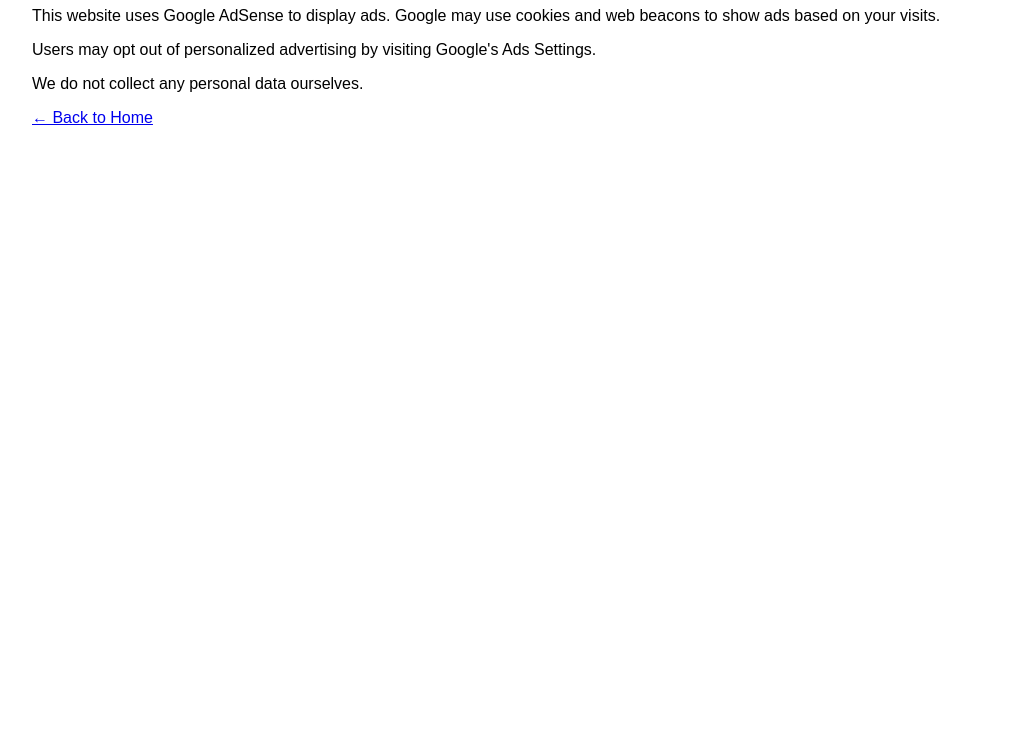
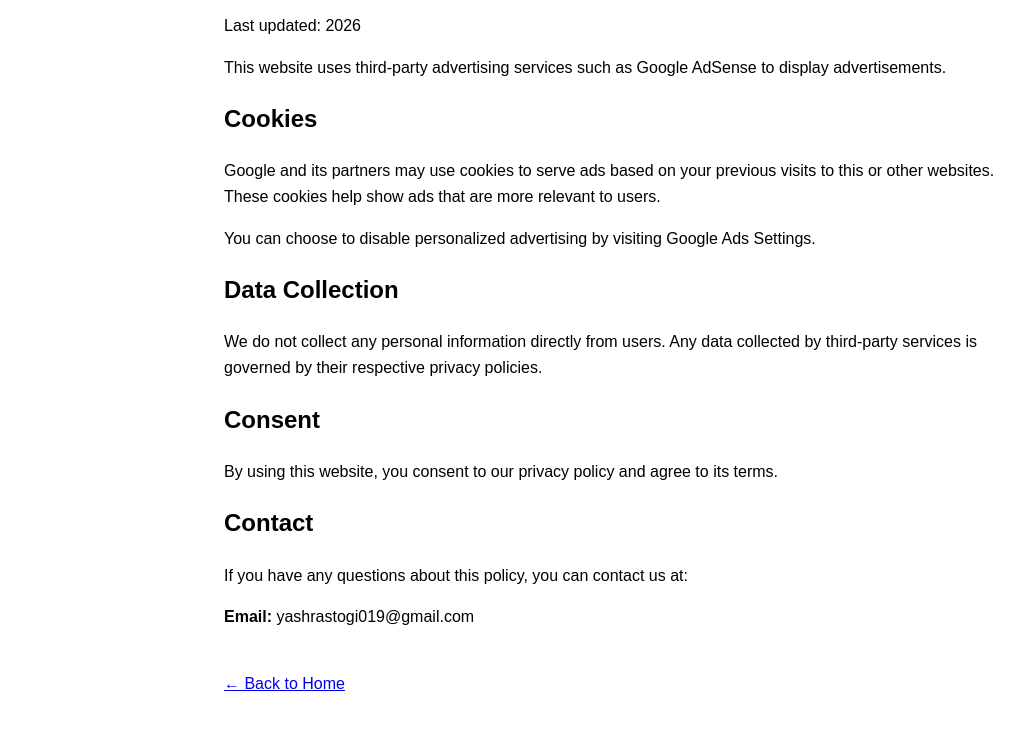
Before and after one commit to yashrastogi019-cell/Site, a plain HTML site: page privacy-policy.html in a window 1280 px wide. Shown: the part 121-858 px from the top of the page, without its empty margins (16-1037 px from the left). Before the commit the page ends 800 px from the top, so only its background shows below. Drawn offline with Linux system fonts and the light colour scheme.

Commit message:
Revise privacy policy content and title
Updated the privacy policy title and added sections on cookies, data collection, consent, and contact information.

```diff
--- a/privacy-policy.html
+++ b/privacy-policy.html
@@ -1,19 +1,34 @@
 <!DOCTYPE html>
-<html>
+<html lang="en">
 <head>
-  <title>Privacy Policy — Simple Ideas</title>
   <meta charset="UTF-8">
+  <title>Privacy Policy — Neon Dash</title>
+  <meta name="viewport" content="width=device-width, initial-scale=1.0">
 </head>
-<body style="font-family:Arial; padding:40px;">
+<body style="font-family:Arial; padding:40px; max-width:800px; margin:auto; line-height:1.6;">
 
 <h1>Privacy Policy</h1>
 
-<p>This website uses Google AdSense to display ads. Google may use cookies and web beacons to show ads based on your visits.</p>
+<p>Last updated: 2026</p>
 
-<p>Users may opt out of personalized advertising by visiting Google's Ads Settings.</p>
+<p>This website uses third-party advertising services such as Google AdSense to display advertisements.</p>
 
-<p>We do not collect any personal data ourselves.</p>
+<h2>Cookies</h2>
+<p>Google and its partners may use cookies to serve ads based on your previous visits to this or other websites. These cookies help show ads that are more relevant to users.</p>
 
+<p>You can choose to disable personalized advertising by visiting Google Ads Settings.</p>
+
+<h2>Data Collection</h2>
+<p>We do not collect any personal information directly from users. Any data collected by third-party services is governed by their respective privacy policies.</p>
+
+<h2>Consent</h2>
+<p>By using this website, you consent to our privacy policy and agree to its terms.</p>
+
+<h2>Contact</h2>
+<p>If you have any questions about this policy, you can contact us at:</p>
+<p><strong>Email:</strong> yashrastogi019@gmail.com</p>
+
+<br>
 <a href="index.html">← Back to Home</a>
 
 </body>
```
